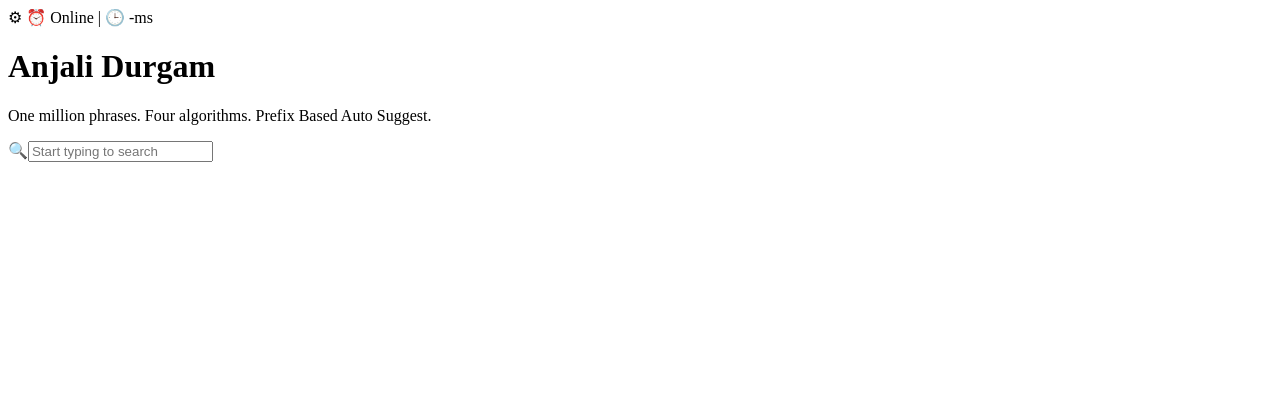
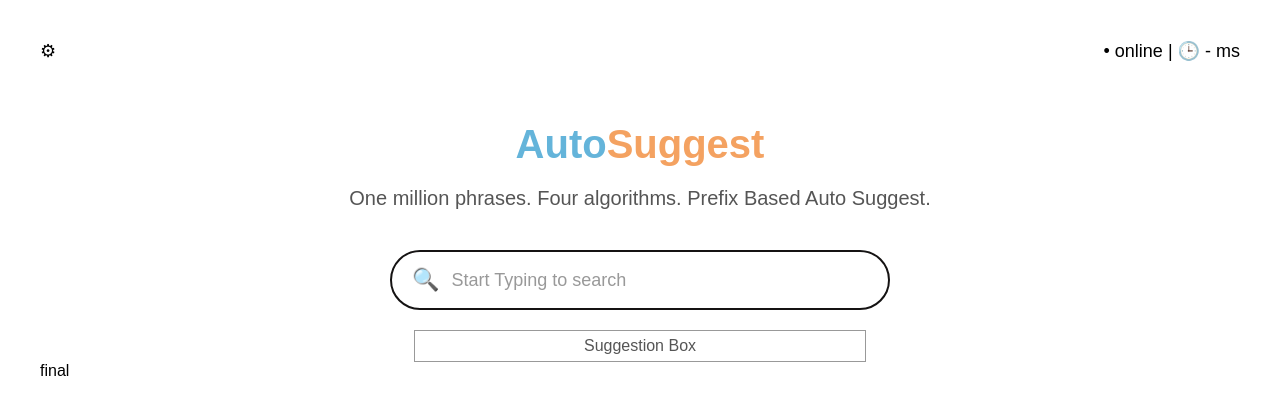
Before and after one commit to anjali-3636/Auto--suggest, a website: page frontend/sample.html in a window 1280 px wide. Drawn offline with Linux system fonts and the light colour scheme.

Commit message:
web page

```diff
--- /dev/null
+++ b/frontend/sample.css
@@ -0,0 +1,100 @@
+/* Reset */
+*{
+    margin:0;
+    padding:0;
+    box-sizing:border-box;
+}
+
+/* Body */
+body{
+    font-family: Arial, sans-serif;
+    background-color: red;
+}
+
+/* White Content Box */
+.container{
+    width:95%;
+    min-height:95vh;
+    margin:20px auto;
+    background-color:white;
+    border-radius:10px;
+    padding:20px;
+}
+
+/* Top Bar */
+.top-bar{
+    display:flex;
+    justify-content:space-between;
+    align-items:center;
+}
+
+/* Gear Icon */
+.gear{
+    font-size:30px;
+    cursor:pointer;
+}
+
+/* Online and ms */
+.status{
+    font-size:20px;
+    font-weight:bold;
+}
+
+/* Heading */
+h1{
+    text-align:center;
+    font-size:70px;
+    margin-top:80px;
+}
+
+/* Being */
+.purple{
+    color:purple;
+}
+
+/* Infinity */
+.black{
+    color:black;
+}
+
+/* Paragraph */
+p{
+    text-align:center;
+    font-size:26px;
+    margin-top:20px;
+    line-height:1.5;
+}
+
+/* Search Section */
+.search-container{
+    display:flex;
+    justify-content:center;
+    margin-top:40px;
+}
+
+/* Search Box */
+.search-box{
+    display:flex;
+    align-items:center;
+}
+
+/* Search Icon */
+.search-icon{
+    font-size:28px;
+    margin-right:10px;
+}
+
+/* Search Input */
+.search-box input{
+    width:450px;
+    height:45px;
+    font-size:18px;
+    padding:10px;
+    border:1px solid #999;
+    border-radius:6px;
+    outline:none;
+}
+
+.search-box input:focus{
+    border:2px solid purple;
+}
--- a/frontend/sample.html
+++ b/frontend/sample.html
@@ -1,16 +1,188 @@
 <!DOCTYPE html>
 <html lang="en">
 <head>
-    <meta charset="UTF-8">
-    <meta name="viewport" content="width=device-width, initial-scale=1.0">
-    <title>Document</title>
+<meta charset="UTF-8">
+<meta name="viewport" content="width=device-width, initial-scale=1.0">
+<title>Auto Suggest</title>
+
+<style>
+    body{
+        font-family: Arial, sans-serif;
+        background:#ffffff;
+        margin:40px;
+    }
+
+    .top{
+        display:flex;
+        justify-content:space-between;
+        align-items:center;
+        margin-bottom:60px;
+    }
+
+    .left{
+        font-size:18px;
+    }
+
+    .right{
+        font-size:18px;
+    }
+
+    .Page1{
+        display:flex;
+        flex-direction:column;
+        align-items:center;
+        text-align:center;
+    }
+
+    .title{
+        font-size:40px;
+        font-weight:bold;
+        margin-bottom:20px;
+    }
+
+    .auto-color{
+        color:#64b4da;
+    }
+
+    .auto-color12{
+        color:#f4a261;
+    }
+
+    .subtitle{
+        font-size:20px;
+        margin-bottom:20px;
+        color:#555;
+    }
+
+    .search{
+        display:flex;
+        flex-direction:column;
+        align-items:center;
+        margin-top:20px;
+    }
+
+    .search-input{
+        width:500px;
+        height:60px;
+        border:2px solid #151313;
+        border-radius:50px;
+        display:flex;
+        align-items:center;
+        padding:0 20px;
+        box-sizing:border-box;
+        background:white;
+    }
+
+    .icon{
+        font-size:22px;
+        color:gray;
+        margin-right:10px;
+    }
+
+    .search-input input{
+        width:100%;
+        border:none;
+        outline:none;
+        font-size:18px;
+        color:#555;
+    }
+
+    .search-input input::placeholder{
+        color:#999;
+    }
+
+    .suggestions{
+        width:450px;
+        height:30px;
+        border:1px solid #999;
+        text-align:center;
+        line-height:30px;
+        color:#555;
+        background:white;
+        margin-top:2px;
+    }
+</style>
+
 </head>
+
 <body>
-    <span>&#9881;</span>
-    <span>&#9200; Online | &#x1F552; -ms</span>
-    <h1>Anjali Durgam</h1>
-    <p>One million phrases. Four algorithms. Prefix Based Auto Suggest.</p>
-    <span>&#128269;<input type="search" placeholder="Start typing to search"></span>
-    <span></span>
+
+<div class="top">
+
+    <div class="left">
+        &#9881;
+    </div>
+
+    <div class="right">
+        &bull; online |
+        &#x1F552; - ms
+    </div>
+
+</div>
+
+<div class="Page1">
+
+    <div class="title">
+        <span class="auto-color">Auto</span><span class="auto-color12">Suggest</span>
+    </div>
+
+    <div class="subtitle">
+        One million phrases. Four algorithms. Prefix Based Auto Suggest.
+    </div>
+
+    <div class="search">
+
+        <div class="search-input">
+
+            <span class="icon">&#128269;</span>
+
+            <input type="text"
+            placeholder="Start Typing to search">
+
+        </div>
+        <br>
+        <div class="suggestions" id="suggestions">
+            Suggestion Box
+        </div>
+
+    </div>
+
+</div>
+<script>
+    const searchBox = document.querySelector('.search-input input');
+    const suggestionsBox = document.getElementById('suggestions');
+
+    searchBox.addEventListener('input', function() {
+        const userInput = searchBox.value.trim();
+        if (userInput === '') {
+            fetchSuggestions(userInput);
+        } else {
+           var url1='https://autosuggest-backend.onrender.com/api/autosuggest?q=';
+           var url2='&algorithm=brute&limit=10&weighted=false';
+           var url=url1+userInput+url2;
+           fetch(url)
+            .then(function(response){
+                return response.json();
+            })
+            .then(function(data){
+                console.log(data);
+                var resultsArray=data.results;
+                var htmlResult = '';
+                for (var i = 0; i < resultsArray.length; i++) {
+                    htmlResult += '<div id="suggestion-item">' + resultsArray[i].text + '</div>';
+                }
+                suggestionsBox.innerHTML = htmlResult;
+            })
+
+           }
+      }
+    );
+    //1: get user input
+    //2. make api call to get suggestions
+</script>
+
 </body>
 </html>
+
+
+final
```
Also changed, not shown: frontend/sample.js (added).
